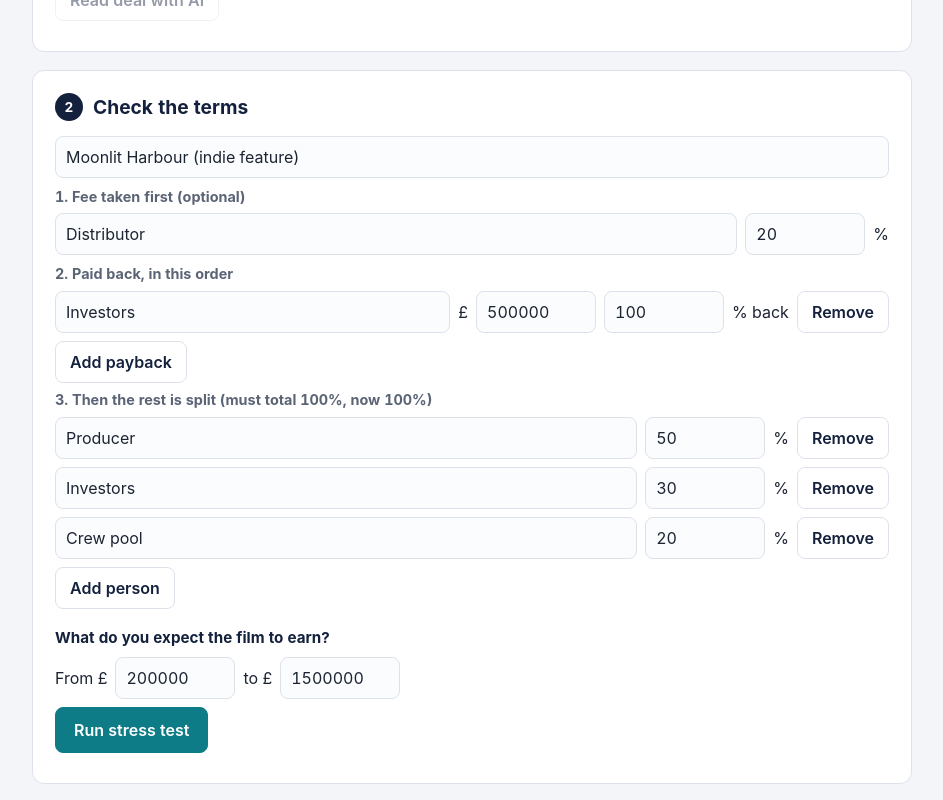
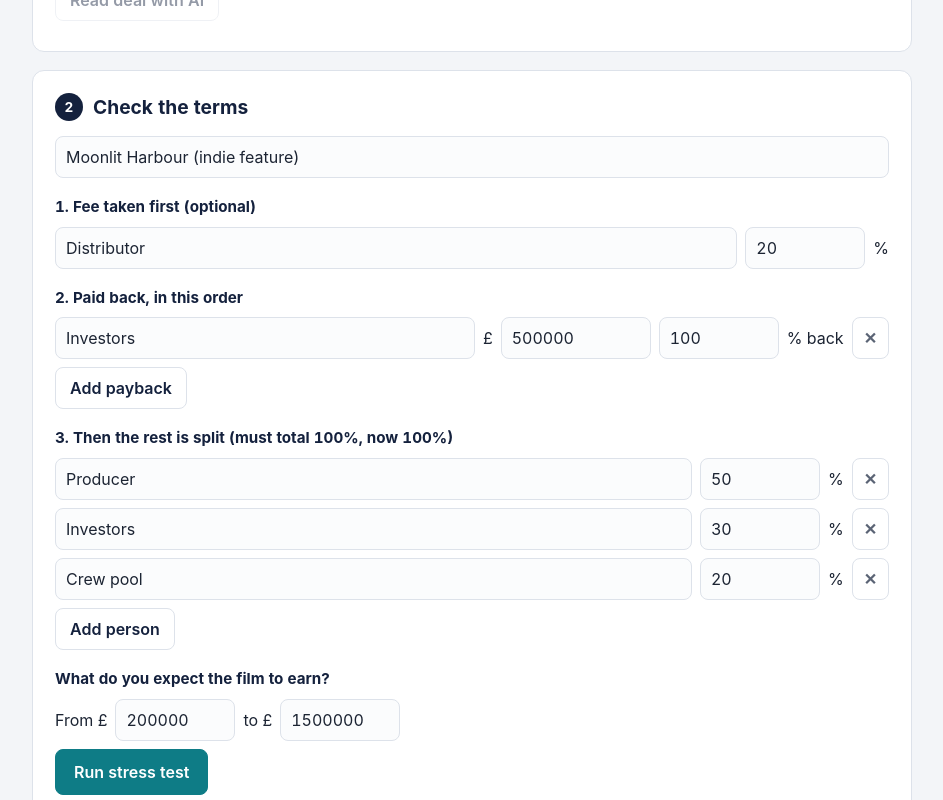
Before and after one commit to hugochin101/lunim-deal-stress-test, a Next.js app: page / in a window 1280 px wide. Shown: the part 511-1311 px from the top of the page, without its empty margins (168-1111 px from the left). Built offline with nearby package versions, Linux system fonts and the light colour scheme.

Commit message:
Use compact remove buttons and wider money fields

```diff
--- a/src/components/DealEditor.tsx
+++ b/src/components/DealEditor.tsx
@@ -18,7 +18,7 @@ export default function DealEditor({ deal, onChange }: { deal: Deal; onChange: (
         <input type="text" aria-label="Deal name" value={deal.title} onChange={(e) => set({ title: e.target.value })} />
       </div>
 
-      <h3 className="muted">1. Fee taken first (optional)</h3>
+      <h3>1. Fee taken first (optional)</h3>
       <div className="row">
         <input type="text" aria-label="Fee taken by" placeholder="e.g. Distributor" value={deal.fee?.to ?? ""}
           onChange={(e) => set({ fee: { to: e.target.value, bps: deal.fee?.bps ?? 0 } })} />
@@ -26,28 +26,28 @@ export default function DealEditor({ deal, onChange }: { deal: Deal; onChange: (
           onChange={(e) => set({ fee: { to: deal.fee?.to ?? "", bps: toBps(e.target.value) } })} /> %
       </div>
 
-      <h3 className="muted">2. Paid back, in this order</h3>
+      <h3>2. Paid back, in this order</h3>
       {deal.recoup.map((r, i) => (
         <div className="row" key={i}>
           <input type="text" aria-label="Paid back to" value={r.to}
             onChange={(e) => set({ recoup: deal.recoup.map((x, j) => (j === i ? { ...x, to: e.target.value } : x)) })} />
-          £<input type="number" aria-label="Amount paid back" min={0} step={1000} value={pounds(r.amount)}
+          £<input type="number" className="money" aria-label="Amount paid back" min={0} step={1000} value={pounds(r.amount)}
             onChange={(e) => set({ recoup: deal.recoup.map((x, j) => (j === i ? { ...x, amount: toPence(e.target.value) } : x)) })} />
           <input type="number" aria-label="Percent paid back" min={100} max={300} step={5} value={percent(r.percentBack ?? 10000)}
             onChange={(e) => set({ recoup: deal.recoup.map((x, j) => (j === i ? { ...x, percentBack: toBps(e.target.value) } : x)) })} /> % back
-          <button onClick={() => set({ recoup: deal.recoup.filter((_, j) => j !== i) })}>Remove</button>
+          <button className="remove" aria-label={`Remove ${r.to || "payback"}`} onClick={() => set({ recoup: deal.recoup.filter((_, j) => j !== i) })}>✕</button>
         </div>
       ))}
       <button onClick={() => set({ recoup: [...deal.recoup, { to: "", amount: 0, percentBack: 10000 }] })}>Add payback</button>
 
-      <h3 className="muted">3. Then the rest is split (must total 100%, now {percent(splitTotal)}%)</h3>
+      <h3>3. Then the rest is split (must total 100%, now {percent(splitTotal)}%)</h3>
       {deal.split.map((s, i) => (
         <div className="row" key={i}>
           <input type="text" aria-label="Split to" value={s.to}
             onChange={(e) => set({ split: deal.split.map((x, j) => (j === i ? { ...x, to: e.target.value } : x)) })} />
           <input type="number" aria-label="Split percent" min={0} max={100} step={0.5} value={percent(s.bps)}
             onChange={(e) => set({ split: deal.split.map((x, j) => (j === i ? { ...x, bps: toBps(e.target.value) } : x)) })} /> %
-          <button onClick={() => set({ split: deal.split.filter((_, j) => j !== i) })}>Remove</button>
+          <button className="remove" aria-label={`Remove ${s.to || "person"}`} onClick={() => set({ split: deal.split.filter((_, j) => j !== i) })}>✕</button>
         </div>
       ))}
       <button onClick={() => set({ split: [...deal.split, { to: "", bps: 0 }] })}>Add person</button>
```
